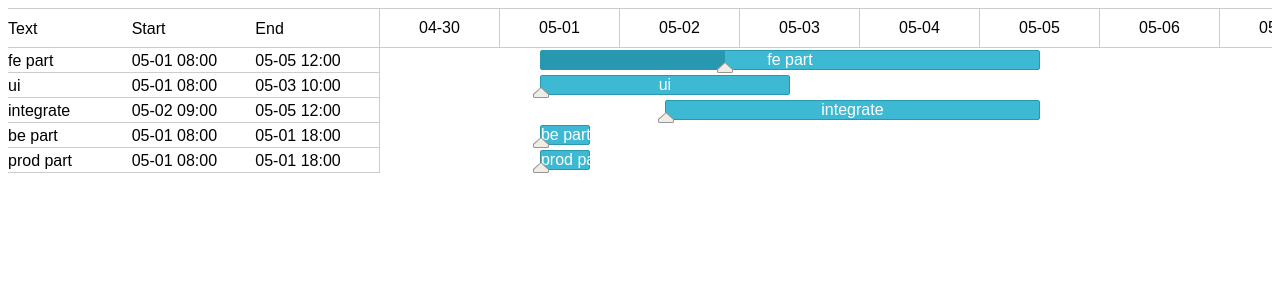
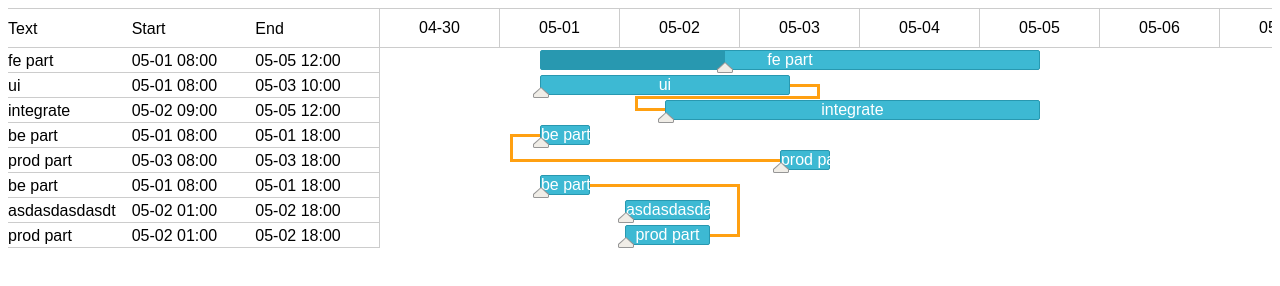
Before and after one commit to ErikYu/easy-gantt, a website built with webpack: page index.html in a window 1280 px wide. Built offline with nearby package versions, Linux system fonts and the light colour scheme.

Commit message:
init link

```diff
--- a/src/component/draggable.ts
+++ b/src/component/draggable.ts
@@ -2,7 +2,7 @@ import { addSeconds, differenceInSeconds } from 'date-fns';
 import { g } from '../core/dom';
 import { ClsPrefix } from '../core/constant';
 import { GanttFlatItem, GanttItem } from '../model/data';
-import { DataStore } from '../core/data-store';
+import { DataStore, EVT } from '../core/data-store';
 import {
   addPx,
   getEndAtByEl,
@@ -112,6 +112,7 @@ export class Draggable {
     this.item.startAt = startAt;
     this.item.endAt = endAt;
     this.store.emit('reload-tree');
+    this.store.emit(EVT.reloadLink, this.item.id);
   }
 
   moveStart() {
@@ -122,6 +123,7 @@ export class Draggable {
     );
 
     this.store.emit('reload-tree');
+    this.store.emit(EVT.reloadLink, this.item.id);
   }
 
   moveEnd() {
@@ -131,6 +133,7 @@ export class Draggable {
       this.el,
     );
     this.store.emit('reload-tree');
+    this.store.emit(EVT.reloadLink, this.item.id);
   }
 
   bindLeftResizer() {
--- /dev/null
+++ b/src/component/link.ts
@@ -0,0 +1,159 @@
+import { emptyElem, g } from '../core/dom';
+import { ClsPrefix } from '../core/constant';
+import { differencePx, px2Int } from '../util/util';
+import { DataStore } from '../core/data-store';
+
+export class Link {
+  el: HTMLElement;
+  startPos: {
+    left: number;
+    top: number;
+    invokeCount: number;
+  };
+  private readonly startAtRight: boolean;
+  private readonly endAtRight: boolean;
+  constructor(
+    private options: {
+      fromEl: HTMLElement;
+      toEl: HTMLElement;
+      typing: 'l2l' | 'l2r' | 'r2l' | 'r2r';
+    },
+    private store: DataStore,
+  ) {
+    const { typing } = options;
+    this.startAtRight = typing.startsWith('r');
+    this.endAtRight = typing.endsWith('r');
+    this.el = g({
+      tag: 'div',
+      className: `${ClsPrefix}-link-container`,
+    });
+    this.render();
+  }
+
+  render() {
+    emptyElem(this.el);
+    const { fromEl, toEl } = this.options;
+    const { store } = this;
+    const { linkThick, linkStartMin } = store.config;
+    this.startPos = {
+      left:
+        px2Int(fromEl.style.left) +
+        (this.startAtRight ? fromEl.getBoundingClientRect().width : 0),
+      top: px2Int(fromEl.style.top) + store.barHeight / 2 - linkThick / 2,
+      invokeCount: 0,
+    };
+    const vDistance = differencePx(toEl.style.top, fromEl.style.top);
+    if (this.startAtRight && this.endAtRight) {
+      const hDistance = differencePx(
+        toEl.getBoundingClientRect().right,
+        fromEl.getBoundingClientRect().right,
+      );
+      if (hDistance < 0) {
+        this.drawLine(linkStartMin, 0)
+          .drawLine(0, vDistance + linkThick, -linkThick, 0)
+          .drawLine(hDistance - linkStartMin, 0, linkThick, -linkThick);
+      } else {
+        this.drawLine(hDistance + linkStartMin, 0)
+          .drawLine(0, vDistance + linkThick, -linkThick, 0)
+          .drawLine(-linkStartMin, 0, linkThick, -linkThick);
+      }
+    } else if (this.startAtRight && !this.endAtRight) {
+      const hDistance = differencePx(toEl.style.left, this.startPos.left);
+      if (hDistance < 2 * linkStartMin) {
+        this.drawLine(linkStartMin, 0)
+          .drawLine(0, store.unitHeight / 2 + linkThick, -linkThick, 0)
+          .drawLine(-(-hDistance + 2 * linkStartMin), 0, linkThick, -linkThick)
+          .drawLine(0, vDistance - store.barHeight / 2)
+          .drawLine(linkStartMin, 0, 0, -linkThick);
+      } else {
+        this.drawLine(hDistance / 2 + linkThick, 0)
+          .drawLine(0, vDistance + linkThick, -linkThick, 0)
+          .drawLine(hDistance / 2, 0, 0, -linkThick);
+      }
+    } else if (!this.startAtRight && this.endAtRight) {
+      const hDistance = differencePx(
+        toEl.getBoundingClientRect().right,
+        fromEl.getBoundingClientRect().left,
+      );
+      if (hDistance < -2 * linkStartMin) {
+        this.drawLine(hDistance / 2 - linkThick, 0)
+          .drawLine(0, vDistance + linkThick)
+          .drawLine(hDistance / 2, 0, linkThick, -linkThick);
+      } else {
+        this.drawLine(-linkStartMin, 0)
+          .drawLine(0, store.unitHeight / 2 + linkThick)
+          .drawLine(hDistance + 2 * linkStartMin, 0, 0, -linkThick)
+          .drawLine(0, vDistance - store.barHeight / 2, -linkThick, 0)
+          .drawLine(-linkStartMin, 0, linkThick, -linkThick);
+      }
+    } else {
+      const hDistance = differencePx(toEl.style.left, fromEl.style.left);
+      if (hDistance < 0) {
+        this.drawLine(hDistance - linkStartMin, 0)
+          .drawLine(0, vDistance + linkThick)
+          .drawLine(linkStartMin, 0, 0, -linkThick);
+      } else {
+        this.drawLine(-linkStartMin, 0)
+          .drawLine(0, vDistance + linkThick)
+          .drawLine(hDistance + linkStartMin, 0, 0, -linkThick);
+      }
+    }
+  }
+
+  private drawLine(x: number, y: number, shiftX = 0, shiftY = 0) {
+    this.startPos.left += shiftX;
+    this.startPos.top += shiftY;
+    this.el.appendChild(this.d(this.startPos.left, this.startPos.top, x, y));
+    this.startPos.left += x;
+    this.startPos.top += y;
+    return this;
+  }
+
+  private d(left: number, top: number, x: number, y: number) {
+    const { linkThick, linkColor } = this.store.config;
+    if ((x === 0 && y === 0) || (x !== 0 && y !== 0)) {
+      throw Error('Cannot draw this line');
+    }
+    let realLeft;
+    let realTop;
+    let width;
+    let height: number;
+    if (x < 0) {
+      realLeft = left + x;
+      width = -x;
+      realTop = top;
+      height = linkThick;
+    } else if (x > 0) {
+      realLeft = left;
+      width = x;
+      realTop = top;
+      height = linkThick;
+    }
+    if (y < 0) {
+      realLeft = left;
+      width = linkThick;
+      realTop = top + y;
+      height = -y;
+    } else if (y > 0) {
+      realLeft = left;
+      width = linkThick;
+      realTop = top;
+      height = y;
+    }
+    return g({
+      tag: 'div',
+      className: `${ClsPrefix}-link-wrapper`,
+      styles: {
+        position: 'absolute',
+        left: `${realLeft}px`,
+        top: `${realTop}px`,
+        display: 'flex',
+        alignItems: 'center',
+        justifyContent: 'center',
+        backgroundColor: linkColor,
+        width: `${width}px`,
+        height: `${height}px`,
+      },
+    });
+  }
+}
--- a/src/component/sheet.ts
+++ b/src/component/sheet.ts
@@ -1,14 +1,17 @@
 import { add, differenceInDays, format } from 'date-fns';
-import { DataStore } from '../core/data-store';
+import { DataStore, EVT, reloadLinkFn } from '../core/data-store';
 import { appendChildren, g } from '../core/dom';
 import { ClsPrefix } from '../core/constant';
 import { Draggable } from './draggable';
 import { addPx, flatten } from '../util/util';
+import { Link } from './link';
 
 export class Sheet {
   el: HTMLElement;
   headerEl: HTMLElement;
   sheetEl: HTMLElement;
+  taskMap: Record<string, HTMLElement> = {};
+  taskConnMap: Record<string, Link[]> = {};
   constructor(private store: DataStore) {
     this.el = g({
       tag: 'div',
@@ -28,7 +31,15 @@ export class Sheet {
   }
 
   private load() {
-    // eslint-disable-next-line no-plusplus
+    this.renderHeader();
+    this.renderTasks();
+    this.renderLink();
+    this.store.on<reloadLinkFn>(EVT.reloadLink, (itemId) => {
+      this.taskConnMap[itemId].forEach((i: Link) => i.render());
+    });
+  }
+
+  private renderHeader() {
     for (
       let i = 0;
       i < differenceInDays(this.store.totalEnd, this.store.totalStart);
@@ -46,7 +57,9 @@ export class Sheet {
         }),
       );
     }
+  }
 
+  private renderTasks() {
     appendChildren(
       this.sheetEl,
       ...flatten(this.store.data).map((item, index) => {
@@ -72,8 +85,35 @@ export class Sheet {
           document.addEventListener('mousemove', onMoveFn);
           document.addEventListener('mouseup', onMouseUp);
         };
+        this.taskMap[item.id] = d.el;
         return d.el;
       }),
     );
   }
+
+  private renderLink() {
+    // add connector
+    setTimeout(() => {
+      appendChildren(
+        this.sheetEl,
+        ...this.store.links.map((l) => {
+          const inst = new Link(
+            {
+              fromEl: this.taskMap[l.source],
+              toEl: this.taskMap[l.target],
+              typing: l.typing,
+            },
+            this.store,
+          );
+          (
+            this.taskConnMap[l.source] || (this.taskConnMap[l.source] = [])
+          ).push(inst);
+          (
+            this.taskConnMap[l.target] || (this.taskConnMap[l.target] = [])
+          ).push(inst);
+          return inst.el;
+        }),
+      );
+    });
+  }
 }
--- a/src/component/tree.ts
+++ b/src/component/tree.ts
@@ -24,7 +24,7 @@ export class Tree {
         })),
       ],
     });
-    store.on('reload-tree', (res) => {
+    store.on('reload-tree', () => {
       this.loadTree();
     });
     this.loadTree();
--- a/src/core/data-store.ts
+++ b/src/core/data-store.ts
@@ -1,23 +1,37 @@
+export const EVT = {
+  reloadLink: 'reloadLink',
+};
+
+export type reloadLinkFn = (itemId: string) => void;
+
 export class DataStore {
+  config = {
+    linkStartMin: 30,
+    linkThick: 3,
+    linkColor: '#ffa011',
+  };
+
   totalStart: Date = new Date('2020-04-30 00:00:00');
   totalEnd: Date = new Date('2020-05-10 00:00:00');
   unitWidth = 120;
   unitHeight = 25;
   barHeight = 20;
   data;
+  links = [];
   private eventList = {};
   constructor(val) {
-    this.data = val;
+    this.data = val.tasks;
+    this.links = val.links;
   }
 
-  on(what, func) {
+  on<T>(what, func: T) {
     (this.eventList[what] || (this.eventList[what] = [])).push(func);
     return this;
   }
 
-  emit(what) {
+  emit(what, ...args: any) {
     (this.eventList[what] || []).forEach((fn) => {
-      fn(this.data);
+      fn(...args);
     });
   }
 }
--- a/src/core/dom.ts
+++ b/src/core/dom.ts
@@ -34,3 +34,8 @@ export function g<K extends keyof HTMLElementTagNameMap>({
   }
   return t;
 }
+
+export function emptyElem(el: HTMLElement) {
+  el.innerHTML = '';
+  return el;
+}
--- a/src/index.less
+++ b/src/index.less
@@ -1,11 +1,12 @@
 @header-height: 40px;
+@clsPrefix: easy-gantt;
 
-.easy-gantt * {
+.@{clsPrefix} * {
   box-sizing: border-box;
   font-family: Arial;
 }
 
-.easy-gantt {
+.@{clsPrefix} {
   display: flex;
   &-tree {
     width: 500px;
--- a/src/util/util.ts
+++ b/src/util/util.ts
@@ -14,11 +14,33 @@ export function flatten(data: GanttItem[]): GanttItem[] {
   return res;
 }
 
-export function addPx(val: any, added: number): string {
-  if (typeof val === 'string' && val.endsWith('px')) {
-    return `${+val.replace('px', '') + added}px`;
+function convArgs2Num(a: string | number, b: string | number) {
+  let leftVal: number;
+  let rightVal: number;
+  if (typeof a === 'string' && a.endsWith('px')) {
+    leftVal = +a.replace('px', '');
+  } else {
+    leftVal = +a;
   }
-  return `${+val + added}px`;
+  if (typeof b === 'string' && b.endsWith('px')) {
+    rightVal = +b.replace('px', '');
+  } else {
+    rightVal = +b;
+  }
+  return {
+    leftVal,
+    rightVal,
+  };
+}
+
+export function addPx(val: string | number, added: string | number): string {
+  const { leftVal, rightVal } = convArgs2Num(val, added);
+  return `${leftVal + rightVal}px`;
+}
+
+export function differencePx(a: number | string, b: number | string): number {
+  const { leftVal, rightVal } = convArgs2Num(a, b);
+  return leftVal - rightVal;
 }
 
 export function px2Int(data: string): number {
```
Also changed, not shown: index.html (+28 -3 lines).
